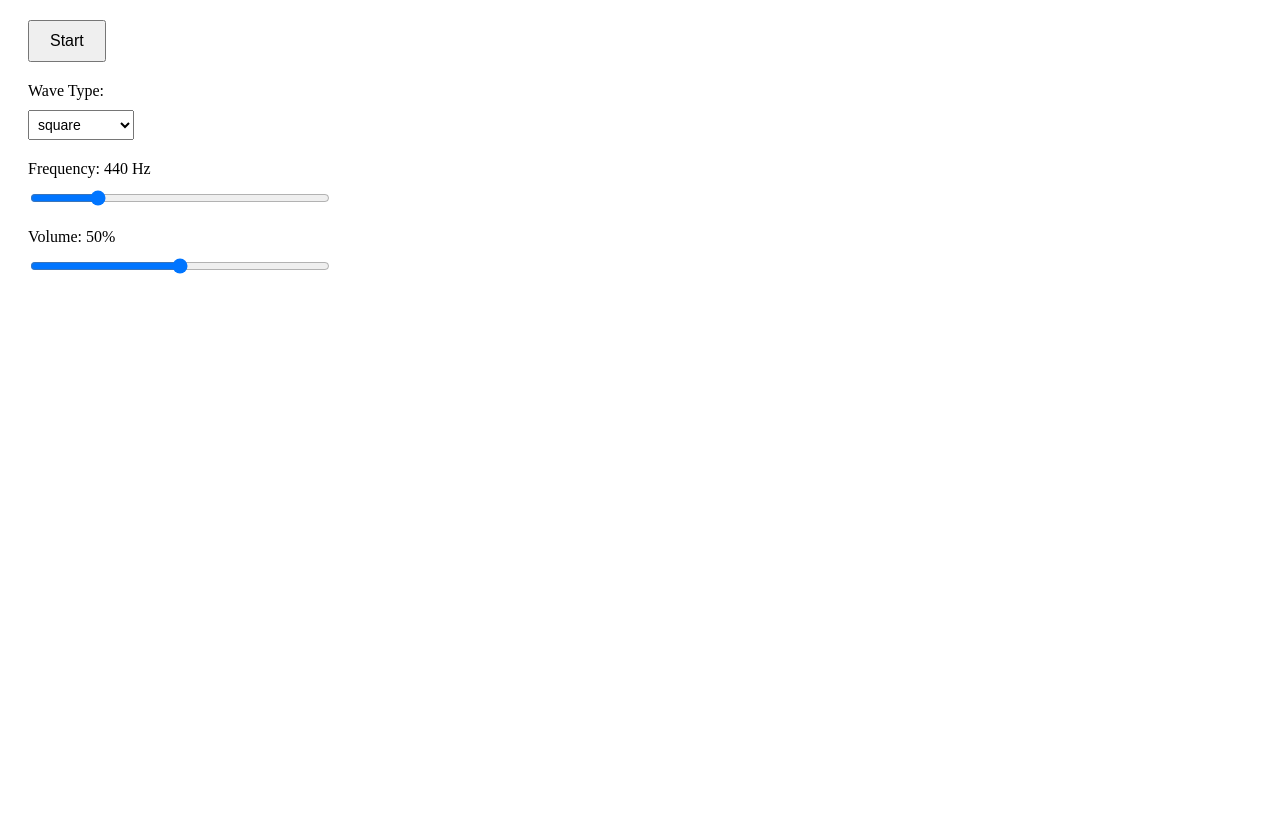
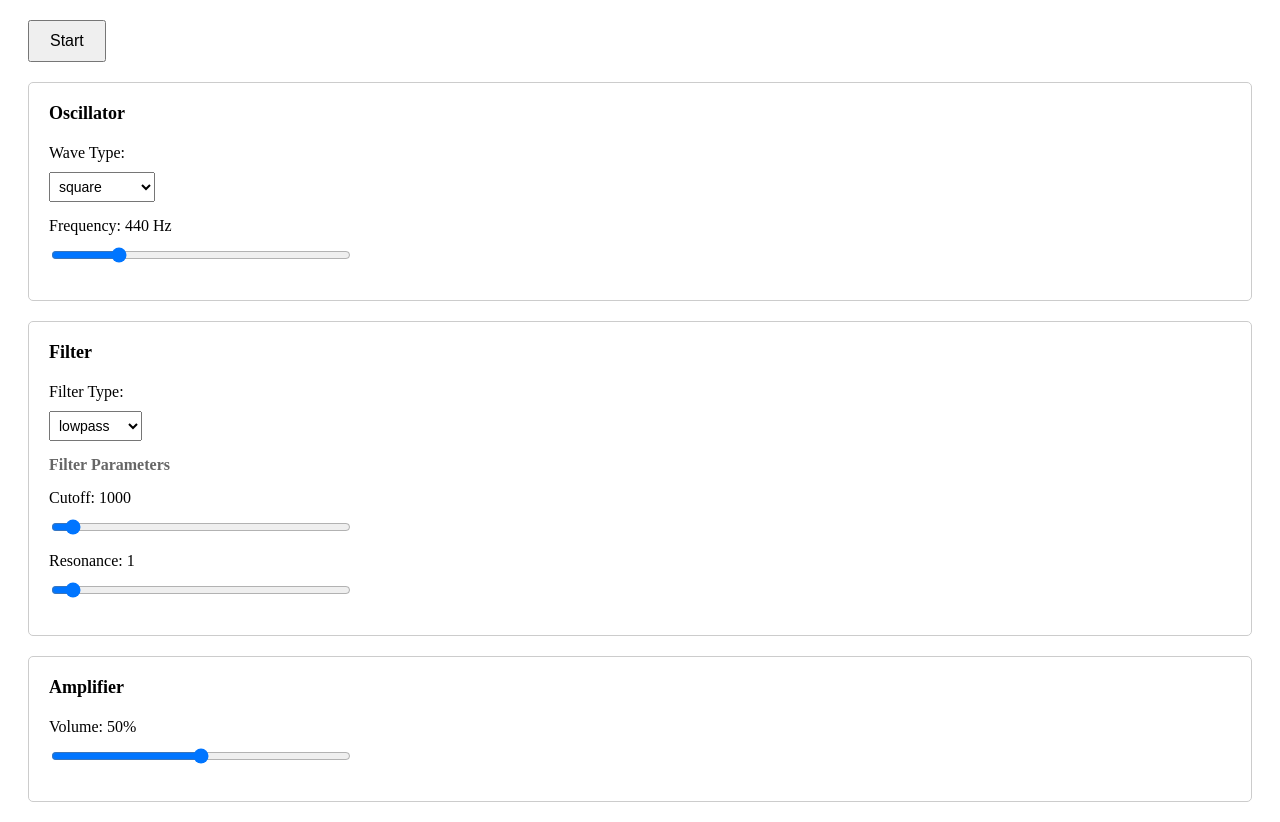
Before and after one commit to 3mdistal/synthesis-js, a SvelteKit app: page / in a window 1280 px wide. Before the commit the page ends 800 px from the top, so only its background shows below. Built offline with nearby package versions, Linux system fonts and the light colour scheme.

Commit message:
Filter working.

```diff
--- a/src/lib/controller.ts
+++ b/src/lib/controller.ts
@@ -1,13 +1,17 @@
 import type { WaveType } from './waves';
+import type { FilterType } from './filters';
 import { Amp } from './amp';
 import { WAVE_PARAMETERS } from './waves';
+import { Filter, FILTER_PARAMETERS } from './filters';
 
 export class SynthController {
 	audioContext!: AudioContext;
 	#synthNode!: AudioWorkletNode;
+	#filter!: Filter;
 	#amp!: Amp;
 	#isInitialized = false;
-	#currentParams: { [key: string]: number } = {};
+	#currentWaveParams: { [key: string]: number } = {};
+	#currentFilterParams: { [key: string]: number } = {};
 
 	async init() {
 		if (!this.#isInitialized) {
@@ -40,12 +44,14 @@ export class SynthController {
 			console.log('Setting up audio nodes...');
 			await this.audioContext.audioWorklet.addModule('/synth-processor.js');
 
-			// Create and connect nodes
+			// Create nodes
 			this.#synthNode = new AudioWorkletNode(this.audioContext, 'simple-synth-processor');
+			this.#filter = new Filter(this.audioContext);
 			this.#amp = new Amp(this.audioContext);
 
-			// Connect: Synth -> Amp -> Speakers
-			this.#synthNode.connect(this.#amp.input);
+			// Connect: Synth -> Filter -> Amp -> Speakers
+			this.#synthNode.connect(this.#filter.input);
+			this.#filter.connect(this.#amp.input);
 			this.#amp.connect(this.audioContext.destination);
 
 			console.log('Audio nodes set up successfully');
@@ -79,31 +85,56 @@ export class SynthController {
 		if (this.#synthNode && this.#isInitialized) {
 			console.log('Setting wave type:', type);
 			// Reset parameters to defaults for new wave type
-			this.#currentParams = {};
+			this.#currentWaveParams = {};
 			const params = WAVE_PARAMETERS[type];
 			for (const [key, param] of Object.entries(params)) {
-				this.#currentParams[key] = param.default;
+				this.#currentWaveParams[key] = param.default;
 			}
 			this.#synthNode.port.postMessage({
 				type: 'setWaveType',
 				value: type,
-				params: this.#currentParams
+				params: this.#currentWaveParams
 			});
 		}
 	}
 
 	setWaveParameter(name: string, value: number) {
 		if (this.#synthNode && this.#isInitialized) {
-			console.log(`Setting parameter ${name}:`, value);
-			this.#currentParams[name] = value;
+			console.log(`Setting wave parameter ${name}:`, value);
+			this.#currentWaveParams[name] = value;
 			this.#synthNode.port.postMessage({
 				type: 'setWaveParams',
-				params: this.#currentParams
+				params: this.#currentWaveParams
 			});
 		}
 	}
 
-	getCurrentParams(): { [key: string]: number } {
-		return { ...this.#currentParams };
+	setFilterType(type: FilterType) {
+		if (this.#filter && this.#isInitialized) {
+			console.log('Setting filter type:', type);
+			this.#filter.setType(type);
+			// Reset parameters to defaults for new filter type
+			this.#currentFilterParams = {};
+			const params = FILTER_PARAMETERS[type];
+			for (const [key, param] of Object.entries(params)) {
+				this.setFilterParameter(key, param.default);
+			}
+		}
+	}
+
+	setFilterParameter(name: string, value: number) {
+		if (this.#filter && this.#isInitialized) {
+			console.log(`Setting filter parameter ${name}:`, value);
+			this.#currentFilterParams[name] = value;
+			this.#filter.setParameter(name, value);
+		}
+	}
+
+	getCurrentWaveParams(): { [key: string]: number } {
+		return { ...this.#currentWaveParams };
+	}
+
+	getCurrentFilterParams(): { [key: string]: number } {
+		return { ...this.#currentFilterParams };
 	}
 }
--- /dev/null
+++ b/src/lib/filters.ts
@@ -0,0 +1,125 @@
+export type FilterType = 'lowpass' | 'highpass' | 'bandpass' | 'notch';
+
+export interface FilterParameter {
+	name: string;
+	min: number;
+	max: number;
+	default: number;
+	step: number;
+}
+
+export const FILTER_PARAMETERS: Record<FilterType, Record<string, FilterParameter>> = {
+	lowpass: {
+		cutoff: {
+			name: 'Cutoff',
+			min: 20,
+			max: 20000,
+			default: 1000,
+			step: 1
+		},
+		resonance: {
+			name: 'Resonance',
+			min: 0,
+			max: 20,
+			default: 1,
+			step: 0.1
+		}
+	},
+	highpass: {
+		cutoff: {
+			name: 'Cutoff',
+			min: 20,
+			max: 20000,
+			default: 1000,
+			step: 1
+		},
+		resonance: {
+			name: 'Resonance',
+			min: 0,
+			max: 20,
+			default: 1,
+			step: 0.1
+		}
+	},
+	bandpass: {
+		frequency: {
+			name: 'Center Frequency',
+			min: 20,
+			max: 20000,
+			default: 1000,
+			step: 1
+		},
+		Q: {
+			name: 'Q Factor',
+			min: 0.1,
+			max: 40,
+			default: 1,
+			step: 0.1
+		}
+	},
+	notch: {
+		frequency: {
+			name: 'Center Frequency',
+			min: 20,
+			max: 20000,
+			default: 1000,
+			step: 1
+		},
+		Q: {
+			name: 'Q Factor',
+			min: 0.1,
+			max: 40,
+			default: 1,
+			step: 0.1
+		}
+	}
+};
+
+// State-Variable Filter implementation
+export class Filter {
+	private context: AudioContext;
+	private filter: BiquadFilterNode;
+
+	constructor(context: AudioContext, type: FilterType = 'lowpass') {
+		this.context = context;
+		this.filter = context.createBiquadFilter();
+		this.filter.type = type;
+		this.filter.frequency.value = FILTER_PARAMETERS[type].cutoff?.default || 1000;
+		this.filter.Q.value = FILTER_PARAMETERS[type].resonance?.default || 1;
+	}
+
+	connect(destination: AudioNode): void {
+		this.filter.connect(destination);
+	}
+
+	connectInput(source: AudioNode): void {
+		source.connect(this.filter);
+	}
+
+	setType(type: FilterType): void {
+		this.filter.type = type;
+	}
+
+	setParameter(name: string, value: number): void {
+		switch (name) {
+			case 'cutoff':
+			case 'frequency':
+				this.filter.frequency.setTargetAtTime(value, this.context.currentTime, 0.01);
+				break;
+			case 'resonance':
+			case 'Q':
+				this.filter.Q.setTargetAtTime(value, this.context.currentTime, 0.01);
+				break;
+		}
+	}
+
+	get input(): AudioNode {
+		return this.filter;
+	}
+
+	get output(): AudioNode {
+		return this.filter;
+	}
+}
+
+export default Filter;
--- a/src/routes/+page.svelte
+++ b/src/routes/+page.svelte
@@ -1,7 +1,9 @@
 <script lang="ts">
 	import { SynthController } from '$lib/controller';
 	import type { WaveType, WaveParameter } from '$lib/waves';
+	import type { FilterType, FilterParameter } from '$lib/filters';
 	import { WAVE_PARAMETERS } from '$lib/waves';
+	import { FILTER_PARAMETERS } from '$lib/filters';
 	import { onMount } from 'svelte';
 
 	const synth = new SynthController();
@@ -10,9 +12,12 @@
 	let isPlaying = false;
 	let error = '';
 	let waveType: WaveType = 'square';
-	let currentParams: { [key: string]: number } = {};
+	let filterType: FilterType = 'lowpass';
+	let currentWaveParams: { [key: string]: number } = {};
+	let currentFilterParams: { [key: string]: number } = {};
 
 	const waveTypes: WaveType[] = Object.keys(WAVE_PARAMETERS) as WaveType[];
+	const filterTypes: FilterType[] = Object.keys(FILTER_PARAMETERS) as FilterType[];
 
 	async function togglePlayback() {
 		try {
@@ -22,6 +27,7 @@
 				synth.setFrequency(frequency);
 				synth.setVolume(volume);
 				synth.setWaveType(waveType);
+				synth.setFilterType(filterType);
 				isPlaying = true;
 			} else {
 				await synth.stop();
@@ -50,22 +56,41 @@
 	function updateWaveType(event: Event) {
 		const select = event.target as HTMLSelectElement;
 		waveType = select.value as WaveType;
-		currentParams = {}; // Reset params when changing wave type
+		currentWaveParams = {}; // Reset params when changing wave type
 		if (isPlaying) {
 			synth.setWaveType(waveType);
 		}
 	}
 
-	function updateParameter(paramKey: string, event: Event) {
+	function updateFilterType(event: Event) {
+		const select = event.target as HTMLSelectElement;
+		filterType = select.value as FilterType;
+		currentFilterParams = {}; // Reset params when changing filter type
+		if (isPlaying) {
+			synth.setFilterType(filterType);
+		}
+	}
+
+	function updateWaveParameter(paramKey: string, event: Event) {
 		const input = event.target as HTMLInputElement;
 		const value = parseFloat(input.value);
-		currentParams[paramKey] = value;
+		currentWaveParams[paramKey] = value;
 		if (isPlaying) {
 			synth.setWaveParameter(paramKey, value);
 		}
 	}
 
+	function updateFilterParameter(paramKey: string, event: Event) {
+		const input = event.target as HTMLInputElement;
+		const value = parseFloat(input.value);
+		currentFilterParams[paramKey] = value;
+		if (isPlaying) {
+			synth.setFilterParameter(paramKey, value);
+		}
+	}
+
 	$: waveParams = WAVE_PARAMETERS[waveType];
+	$: filterParams = FILTER_PARAMETERS[filterType];
 </script>
 
 <div class="container">
@@ -77,6 +102,8 @@
 		<div class="error">{error}</div>
 	{/if}
 
+	<div class="section">
+		<h3>Oscillator</h3>
 		<div class="control">
 			<label for="wave-type">Wave Type:</label>
 			<select id="wave-type" value={waveType} on:change={updateWaveType}>
@@ -99,6 +126,65 @@
 			/>
 		</div>
 
+		{#if Object.keys(waveParams).length > 0}
+			<div class="parameters">
+				<h4>Wave Parameters</h4>
+				{#each Object.entries(waveParams) as [paramKey, param]}
+					<div class="control">
+						<label for={paramKey}
+							>{param.name}: {currentWaveParams[paramKey] ?? param.default}</label
+						>
+						<input
+							type="range"
+							id={paramKey}
+							min={param.min}
+							max={param.max}
+							step={param.step}
+							value={currentWaveParams[paramKey] ?? param.default}
+							on:input={(e) => updateWaveParameter(paramKey, e)}
+						/>
+					</div>
+				{/each}
+			</div>
+		{/if}
+	</div>
+
+	<div class="section">
+		<h3>Filter</h3>
+		<div class="control">
+			<label for="filter-type">Filter Type:</label>
+			<select id="filter-type" value={filterType} on:change={updateFilterType}>
+				{#each filterTypes as type}
+					<option value={type}>{type}</option>
+				{/each}
+			</select>
+		</div>
+
+		{#if Object.keys(filterParams).length > 0}
+			<div class="parameters">
+				<h4>Filter Parameters</h4>
+				{#each Object.entries(filterParams) as [paramKey, param]}
+					<div class="control">
+						<label for={`filter-${paramKey}`}
+							>{param.name}: {currentFilterParams[paramKey] ?? param.default}</label
+						>
+						<input
+							type="range"
+							id={`filter-${paramKey}`}
+							min={param.min}
+							max={param.max}
+							step={param.step}
+							value={currentFilterParams[paramKey] ?? param.default}
+							on:input={(e) => updateFilterParameter(paramKey, e)}
+						/>
+					</div>
+				{/each}
+			</div>
+		{/if}
+	</div>
+
+	<div class="section">
+		<h3>Amplifier</h3>
 		<div class="control">
 			<label for="volume">Volume: {Math.round(volume * 100)}%</label>
 			<input
@@ -111,26 +197,7 @@
 				on:input={updateVolume}
 			/>
 		</div>
-
-	{#if Object.keys(waveParams).length > 0}
-		<div class="parameters">
-			<h3>Wave Parameters</h3>
-			{#each Object.entries(waveParams) as [paramKey, param]}
-				<div class="control">
-					<label for={paramKey}>{param.name}: {currentParams[paramKey] ?? param.default}</label>
-					<input
-						type="range"
-						id={paramKey}
-						min={param.min}
-						max={param.max}
-						step={param.step}
-						value={currentParams[paramKey] ?? param.default}
-						on:input={(e) => updateParameter(paramKey, e)}
-					/>
 	</div>
-			{/each}
-		</div>
-	{/if}
 </div>
 
 <style>
@@ -141,10 +208,17 @@
 		gap: 20px;
 	}
 
+	.section {
+		border: 1px solid #ccc;
+		padding: 20px;
+		border-radius: 5px;
+	}
+
 	.control {
 		display: flex;
 		flex-direction: column;
 		gap: 10px;
+		margin-bottom: 15px;
 	}
 
 	button {
@@ -170,13 +244,17 @@
 	}
 
 	.parameters {
-		border-top: 1px solid #ccc;
-		padding-top: 20px;
-		margin-top: 10px;
+		margin-top: 15px;
 	}
 
 	h3 {
+		margin: 0 0 20px 0;
+		font-size: 18px;
+	}
+
+	h4 {
 		margin: 0 0 15px 0;
 		font-size: 16px;
+		color: #666;
 	}
 </style>
```
Lines whose indentation alone changed are shown as unchanged.
